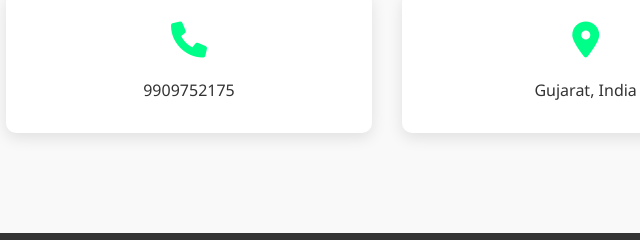
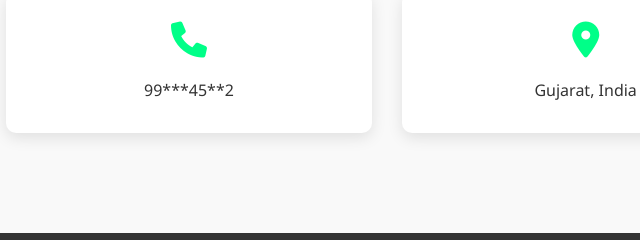
Before and after one commit to dhruv2175/CODSOFT, a plain HTML site: page Portfolio/index.html in a window 1280 px wide. Shown: the part 2807-3047 px from the top of the page, 451-1091 px from the left. Drawn offline with Linux system fonts and the light colour scheme.

Commit message:
Add files via upload

```diff
--- a/Portfolio/index.html
+++ b/Portfolio/index.html
@@ -104,7 +104,7 @@
                 </div>
                 <div class="contact-item">
                     <i class="fas fa-phone"></i>
-                    <p>9909752175</p>
+                    <p>99***45**2</p>
                 </div>
                 <div class="contact-item">
                     <i class="fas fa-map-marker-alt"></i>
--- a/Portfolio/styles.css
+++ b/Portfolio/styles.css
@@ -1,4 +1,3 @@
-/* Reset and Base Styles */
 * {
     margin: 0;
     padding: 0;
```
